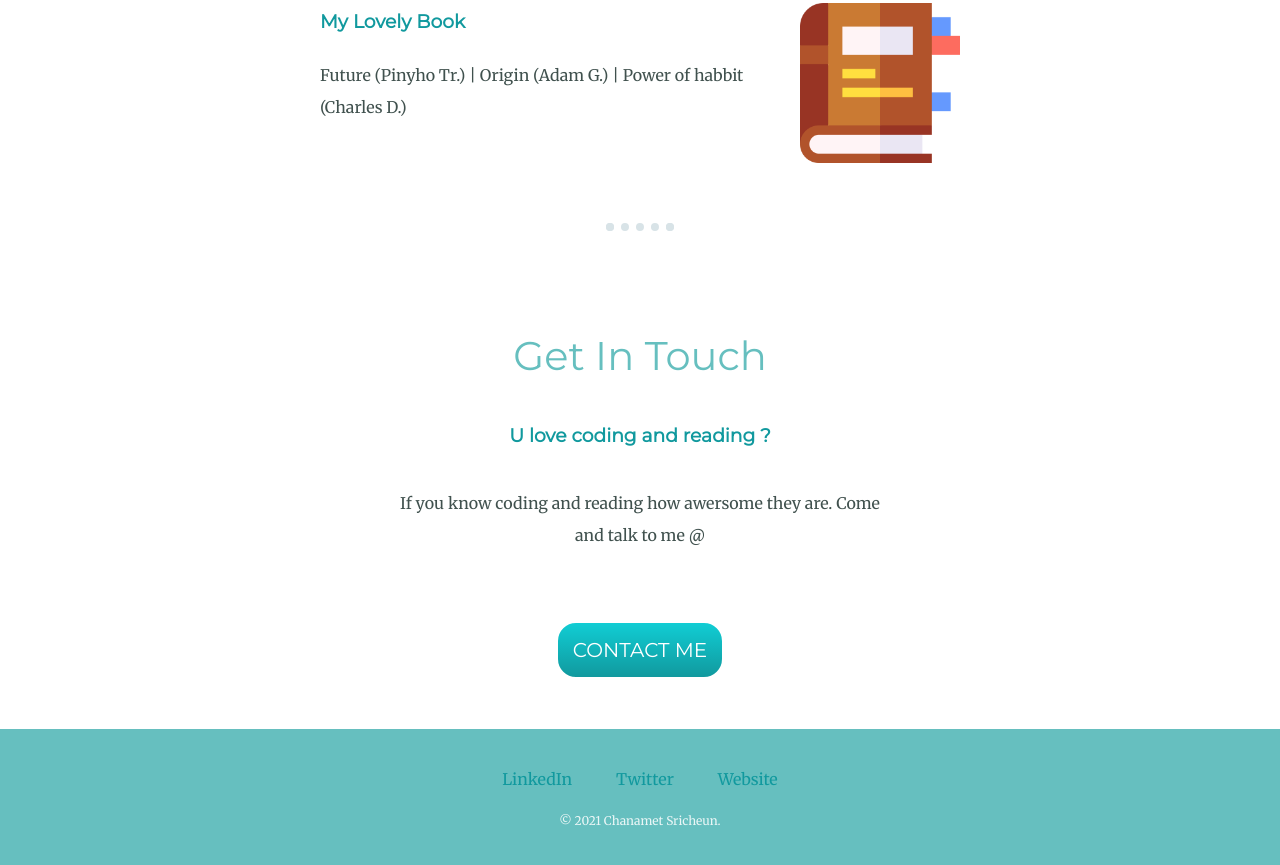
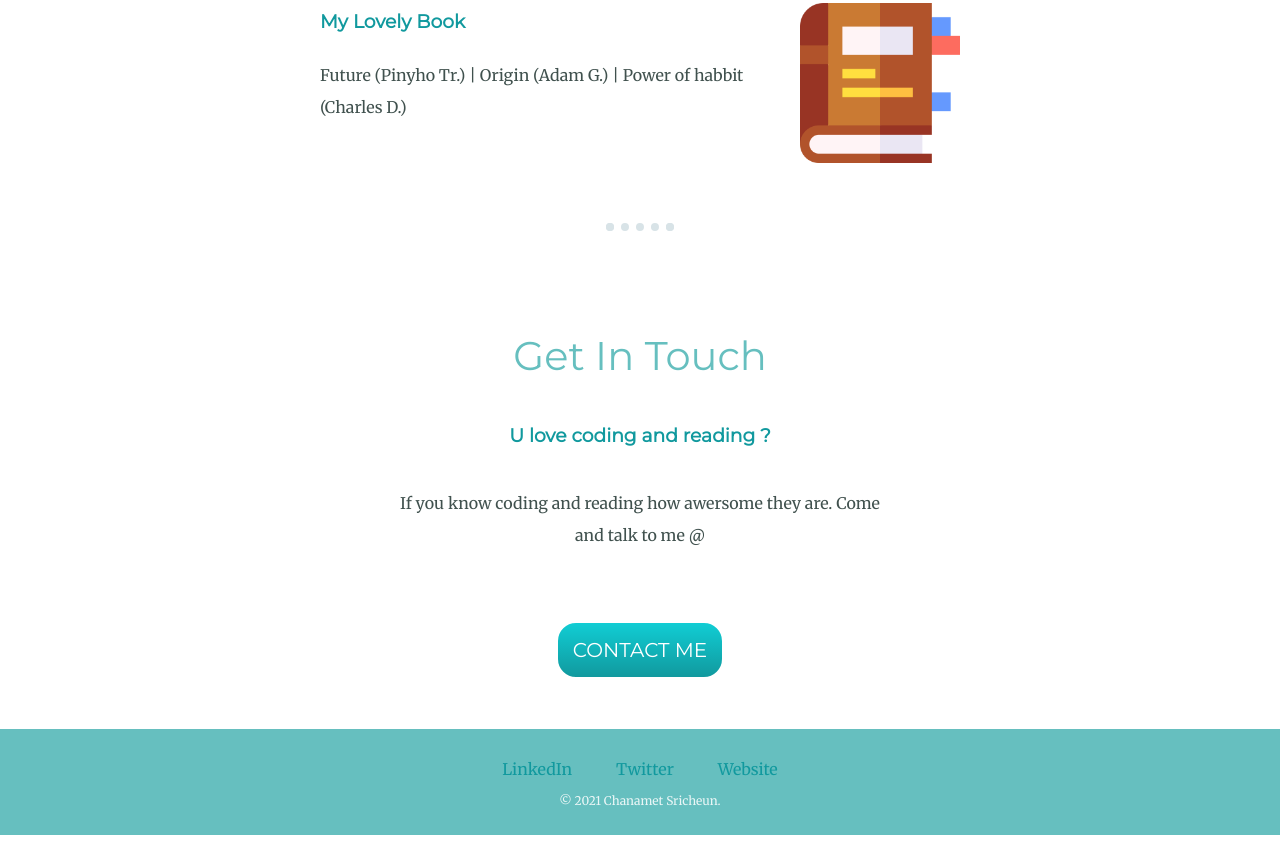
Before and after one commit to kahnoon05/css_cv, a plain HTML site: page index.html in a window 1280 px wide. Shown: the part 1940-2805 px from the top of the page. After the commit the page ends 2775 px from the top, so only its background shows below. Drawn offline with Linux system fonts and the light colour scheme.

Commit message:
Add files via upload

```diff
--- a/css/styles.css
+++ b/css/styles.css
@@ -61,7 +61,7 @@ a:hover {
 
 .bottom-container {
     background-color: #66bfbf;
-    padding: 40px 0 20px 0;
+    padding: 30px 0 10px 0;
     margin-top: 40px;
 }
 
@@ -117,7 +117,7 @@ a:hover {
 .copy-right {
     color: #EAF6F6;
     font-size: 0.75rem;
-    margin-top: 20px;
+    margin-top: 10px;
 }
 
 .btn {
```
